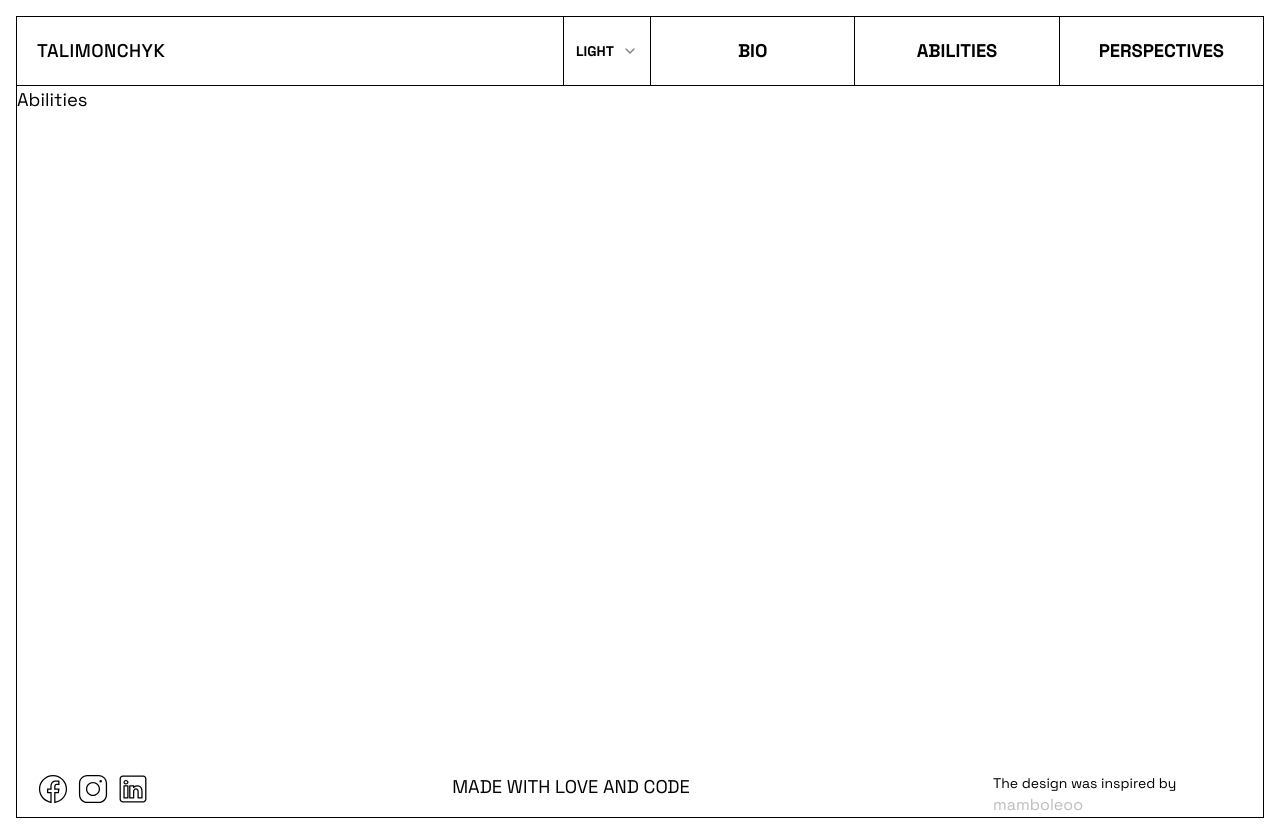
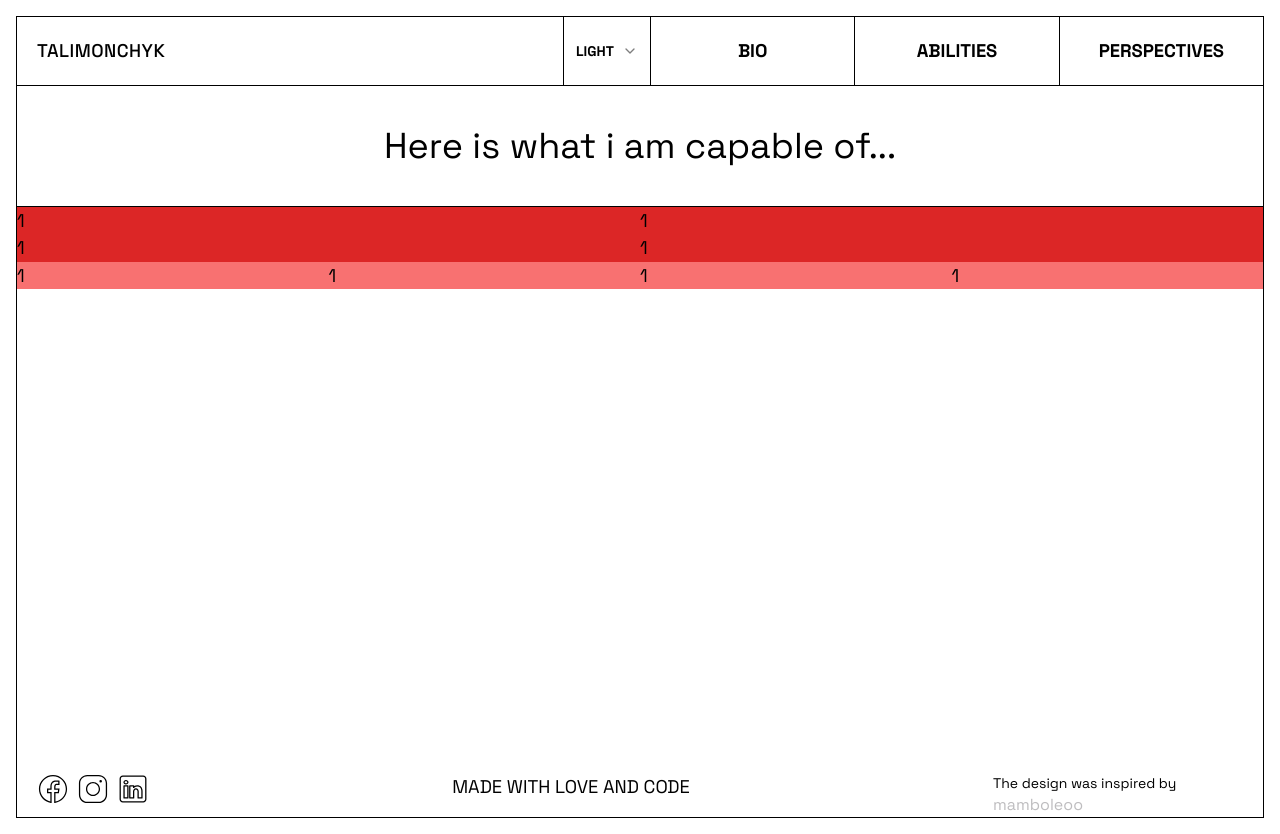
Before and after one commit to diletant93/portfolio, a React (Vite) app: page /abilities in a window 1280 px wide. Built offline with nearby package versions, Linux system fonts and the light colour scheme.

Commit message:
grid layout for the abilities

```diff
--- a/src/components/Heading.tsx
+++ b/src/components/Heading.tsx
@@ -1,5 +1,9 @@
-export default function Heading({children}:{children:React.ReactNode}) {
+import { cn } from "@/lib/utils";
+
+export default function Heading({children, className}:{children:React.ReactNode, className?:string}) {
   return (
-    <h1></h1>
+    <h1 className={cn('text-4xl text-secondary')}>
+        {children}
+    </h1>
   );
 }
--- /dev/null
+++ b/src/features/abilities/components/AbilitiesGrid.tsx
@@ -0,0 +1,11 @@
+import MainGrid from "./MainGrid";
+import SubGrid from "./SubGrid";
+
+export default function AbilitiesGrid() {
+  return (
+    <div>
+      <MainGrid/>
+      <SubGrid/>
+    </div>
+  );
+}
--- /dev/null
+++ b/src/features/abilities/components/MainGrid.tsx
@@ -0,0 +1,10 @@
+export default function MainGrid() {
+  return (
+    <div className="grid lg:grid-cols-[repeat(auto-fit,minmax(28rem,1fr))] md:grid-cols-[repeat(auto-fit,minmax(25rem,auto))]">
+       <div className="bg-red-600">1</div>
+       <div className="bg-red-600">1</div>
+       <div className="bg-red-600">1</div>
+       <div className="bg-red-600">1</div>
+    </div>
+  );
+}
--- /dev/null
+++ b/src/features/abilities/components/SubGrid.tsx
@@ -0,0 +1,10 @@
+export default function SubGrid() {
+  return (
+    <div className="grid lg:grid-cols-[repeat(auto-fit,minmax(18rem,auto))] md:grid-cols-[repeat(auto-fit,minmax(25rem,auto))]">
+       <div className="bg-red-400">1</div>
+       <div className="bg-red-400">1</div>
+       <div className="bg-red-400">1</div>
+       <div className="bg-red-400">1</div>
+    </div>
+  );
+}
--- a/src/pages/Abilities.tsx
+++ b/src/pages/Abilities.tsx
@@ -1,7 +1,13 @@
+import Heading from "@/components/Heading";
+import AbilitiesGrid from "@/features/abilities/components/AbilitiesGrid";
+
 export default function Abilities() {
   return (
     <div>
-       Abilities
+        <div className="text-center py-10 border-b border-b-secondary">
+            <Heading >Here is what i am capable of...</Heading>
+        </div>
+        <AbilitiesGrid/>
     </div>
   );
 }
--- a/src/pages/Bio.tsx
+++ b/src/pages/Bio.tsx
@@ -1,7 +1,7 @@
 export default function Bio() {
   return (
     <div>
-
+       Bio
     </div>
   );
 }
```
Also changed, not shown: 1 other file (tests, documents, lock files or other folders).
